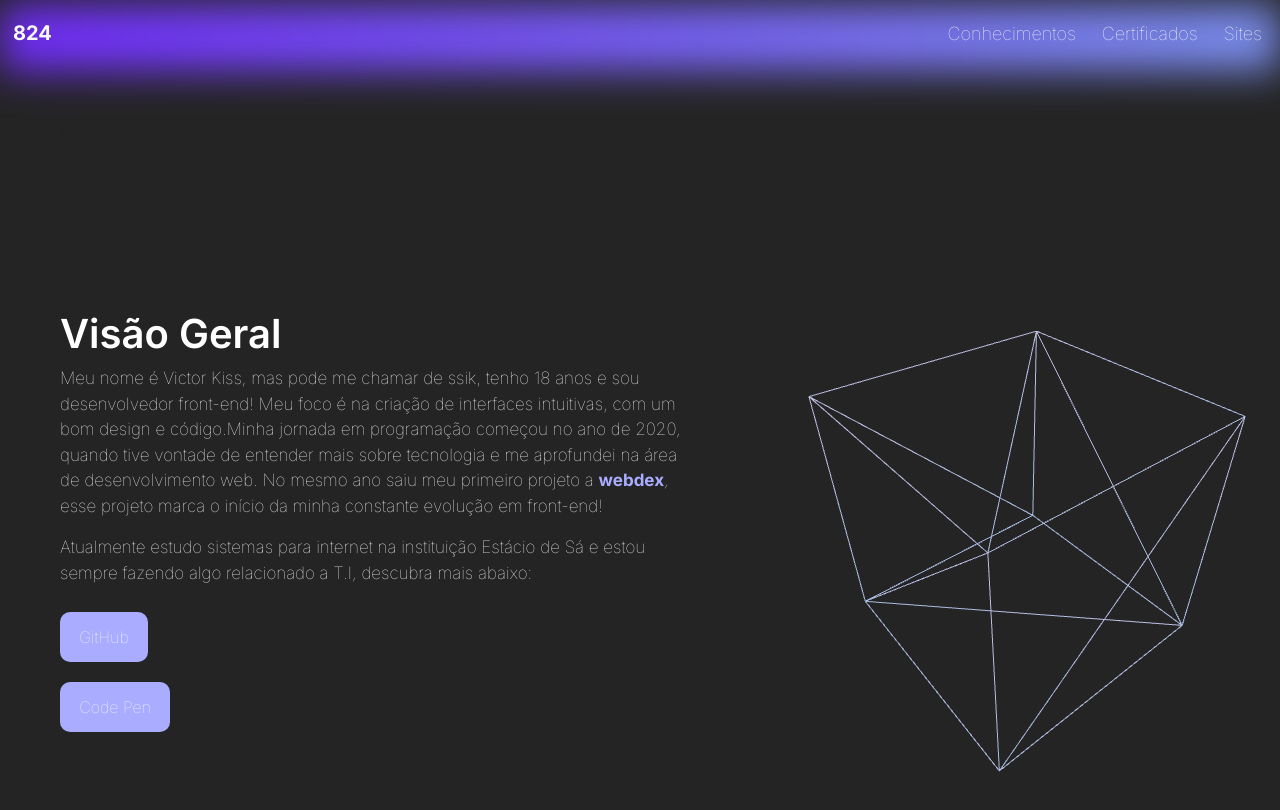
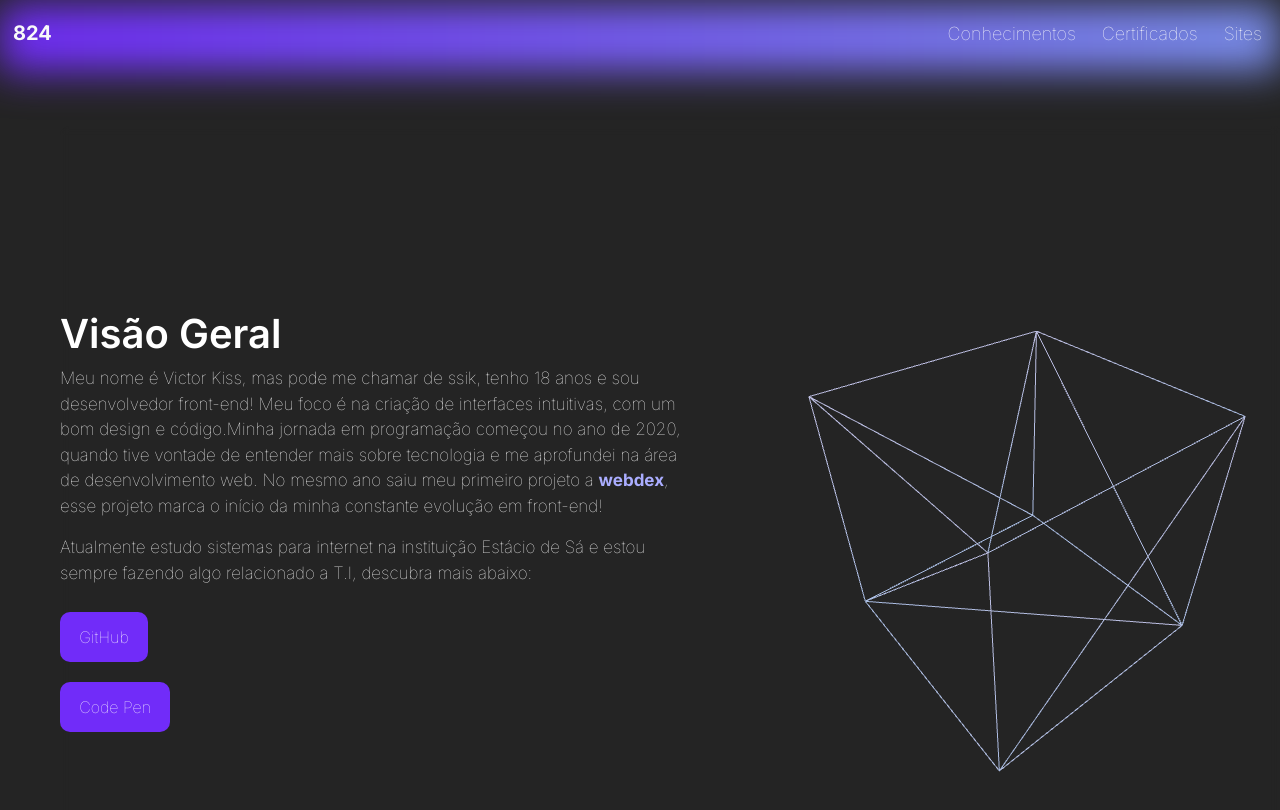
Before and after one commit to victor-kiss/ssik824, a Next.js app: page / in a window 1280 px wide. Shown: the top 810 px of the page. Built offline with nearby package versions, Linux system fonts and the light colour scheme.

Commit message:
Update page.tsx

```diff
--- a/src/app/page.tsx
+++ b/src/app/page.tsx
@@ -8,7 +8,7 @@ const LinkButton = styled.a`
   text-decoration:none;
   border-radius:10px;
   padding:0.8rem 1.2rem;
-  background:#aaadff;
+  background:#712CF9;
   display:block;
   margin:10px 0;
   font-weight:100;
```
